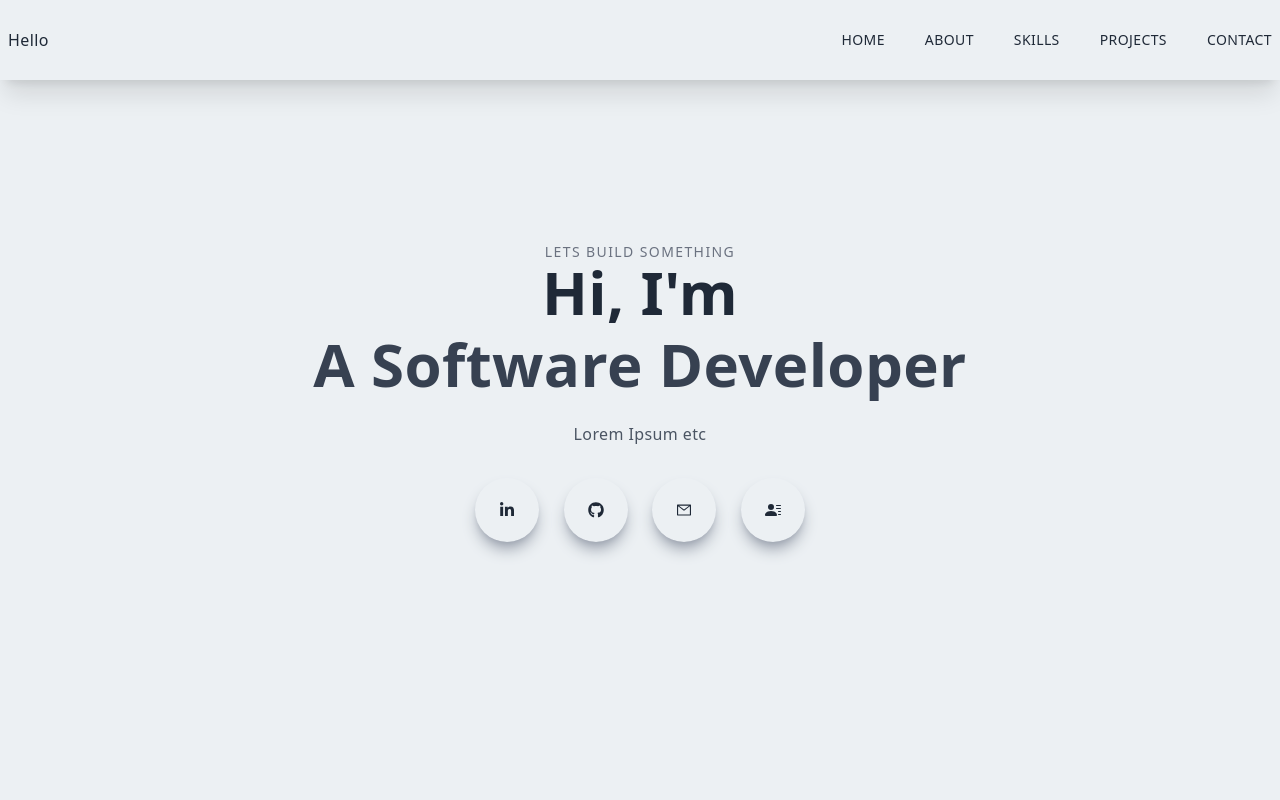
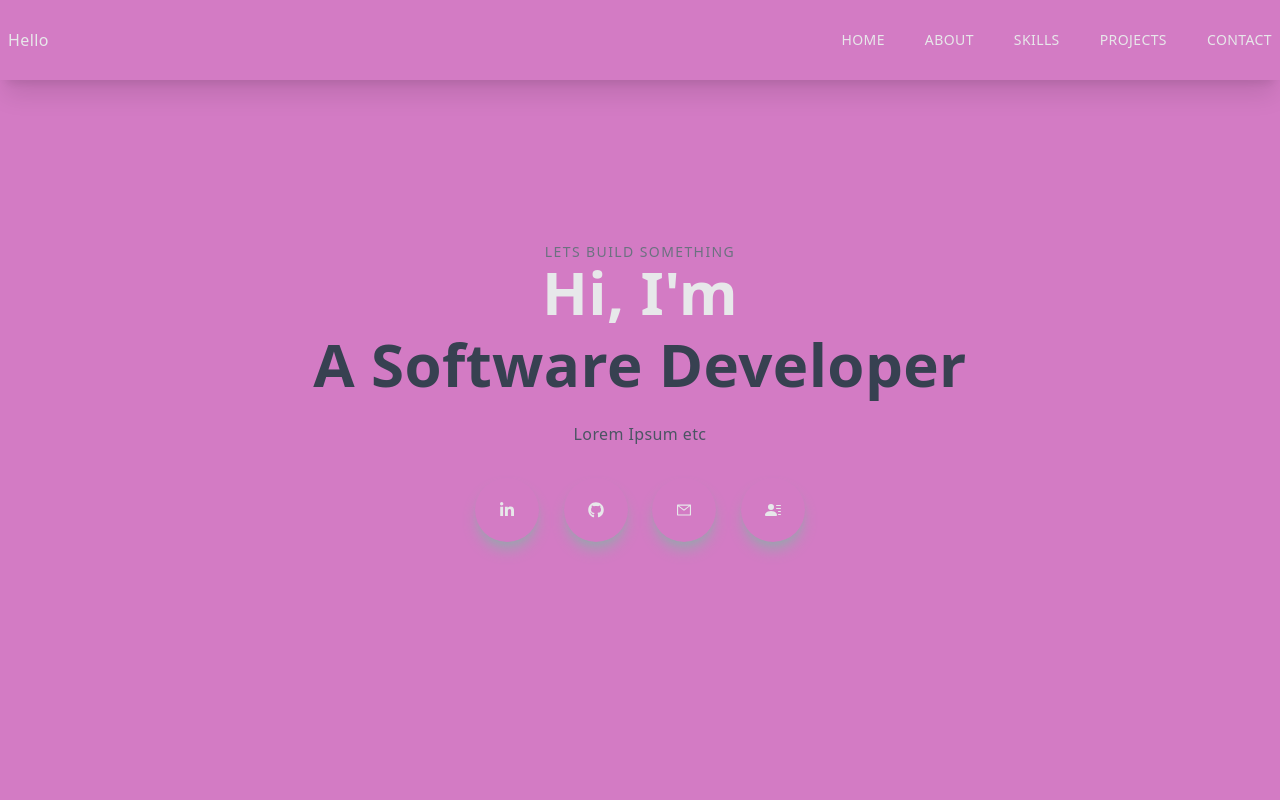
Before and after one commit to srai98i/portfolio-site, a Next.js app: page / in a window 1280 px wide. Shown: the top 800 px of the page. Built offline with nearby package versions, Linux system fonts and the light colour scheme.

Commit message:
style: changed bg colour global

```diff
--- a/styles/globals.css
+++ b/styles/globals.css
@@ -4,7 +4,7 @@
 
 @layer base {
   body {
-    @apply bg-[#ecf0f3] text-[#1f2937] tracking-wide
+    @apply bg-[#d37bc4] text-[#e7e8ea] tracking-wide
   }
   h1,h2,h3,h4,h5,h6 {
     @apply font-bold
```
